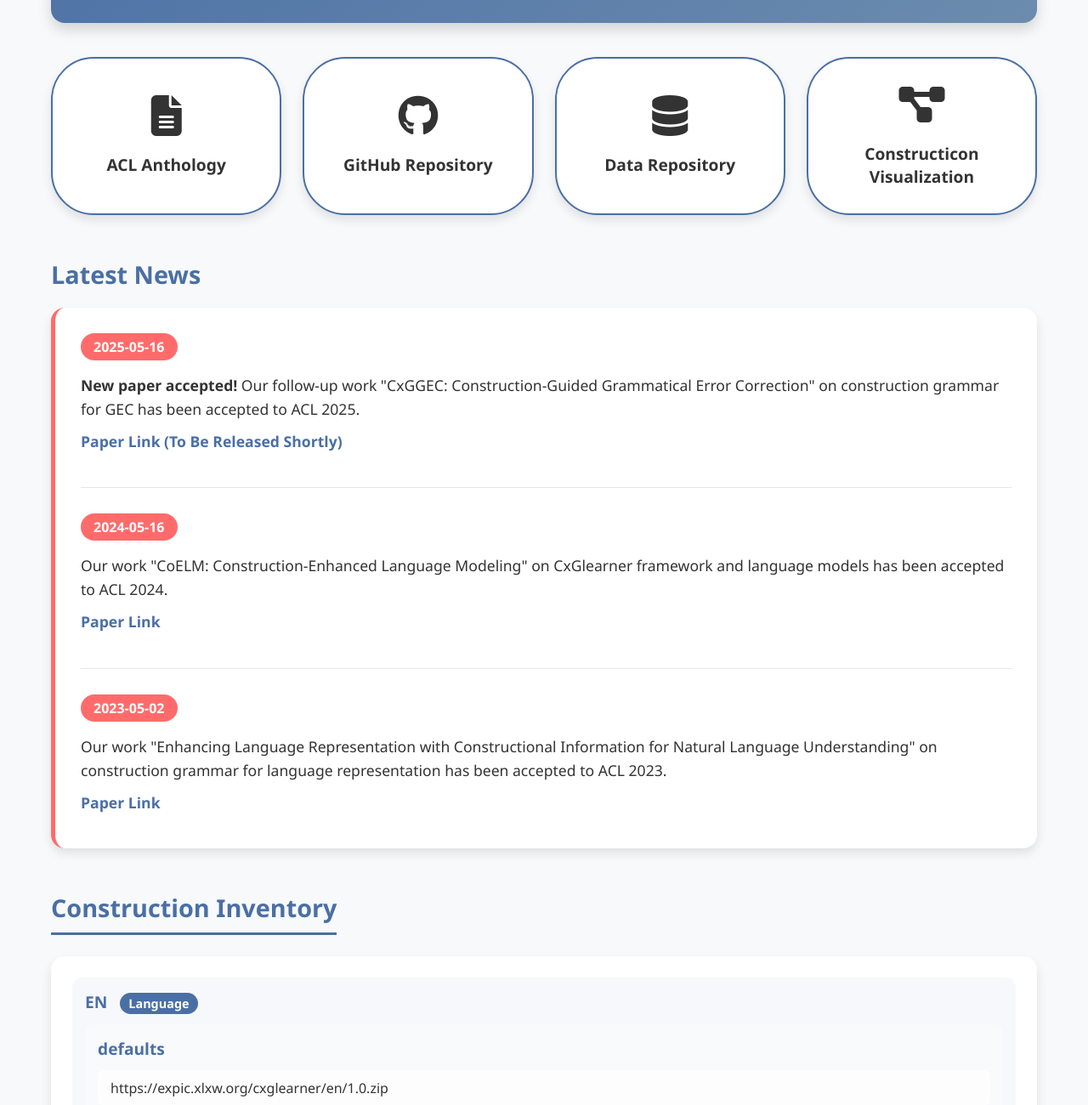
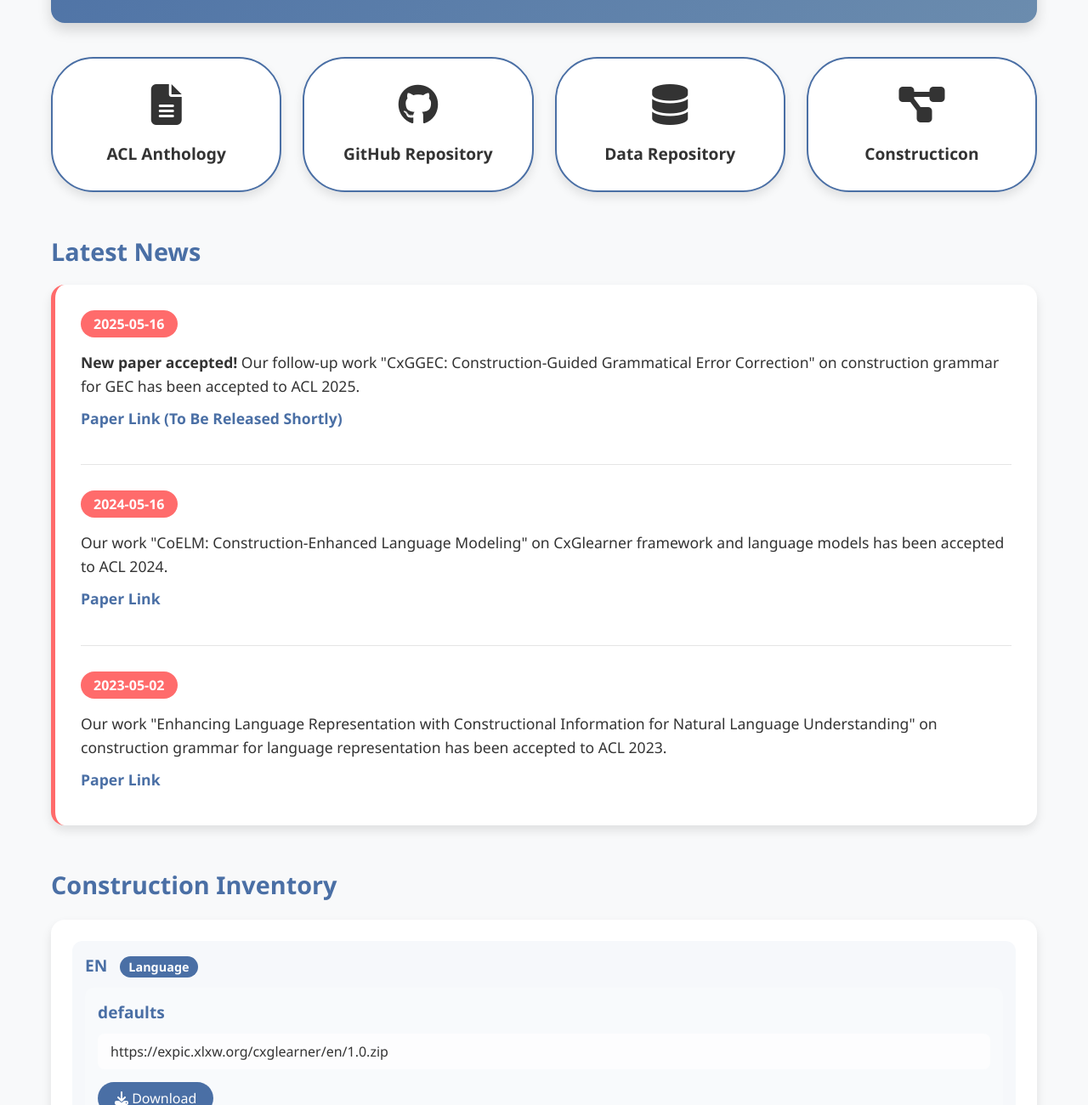
Before and after one commit to CxGrammar/CxGCenter, a plain HTML site: page index.html in a window 1280 px wide. Shown: the part 397-1697 px from the top of the page at 85% size. Drawn offline with nearby package versions, Linux system fonts and the light colour scheme.

Commit message:
Update style

```diff
--- a/index.html
+++ b/index.html
@@ -53,7 +53,7 @@
             </a>
             <a href="https://cxg.unillm.top/" class="resource-btn" target="_blank">
                 <i class="fas fa-project-diagram"></i>
-                <span class="constructicon" data-en="Constructicon Visualization" data-zh="构式网络">Constructicon Visualization</span>
+                <span class="constructicon" data-en="Constructicon" data-zh="构式网络">Constructicon</span>
             </a>
         </div>
 
--- a/script.js
+++ b/script.js
@@ -19,7 +19,7 @@ const resources = {
             "Ming Cai": "Ming Cai"
         },
         institution: "Zhejiang University",
-        constructicon: "Constructicon Visualization",
+        constructicon: "Constructicon",
         datarepository: "Data Repository",
         coderepository: "Github Repository",
         anthology: "ACL Anthology"
--- a/style.css
+++ b/style.css
@@ -317,11 +317,11 @@ body.dark-mode .news-content code {
 
 .section-title {
     font-size: 1.8rem;
-    margin-bottom: 25px;
+    margin-bottom: 12px;
     color: var(--primary-color);
     text-align: center;
     padding-bottom: 10px;
-    border-bottom: 3px solid var(--primary-color);
+    /*border-bottom: 3px solid var(--primary-color);*/
     display: inline-block;
 }
 
```
